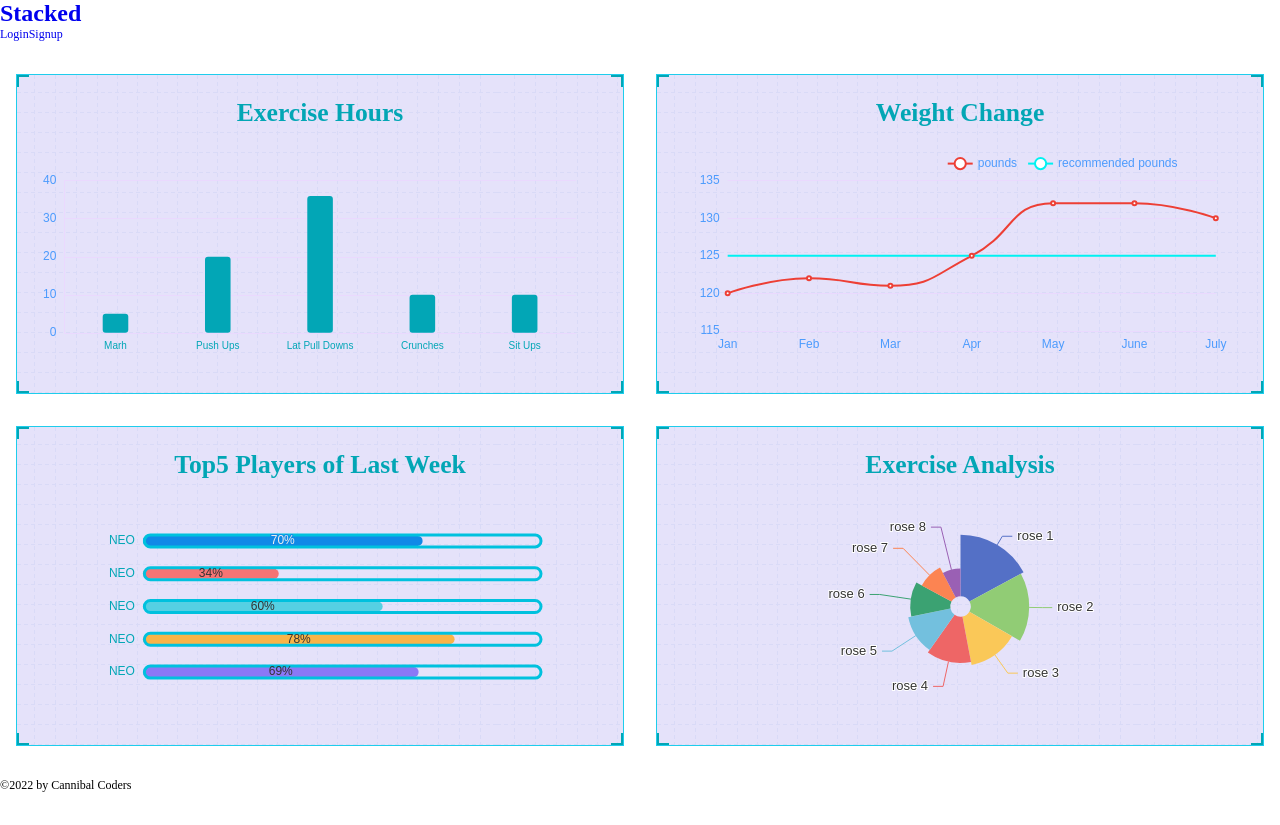
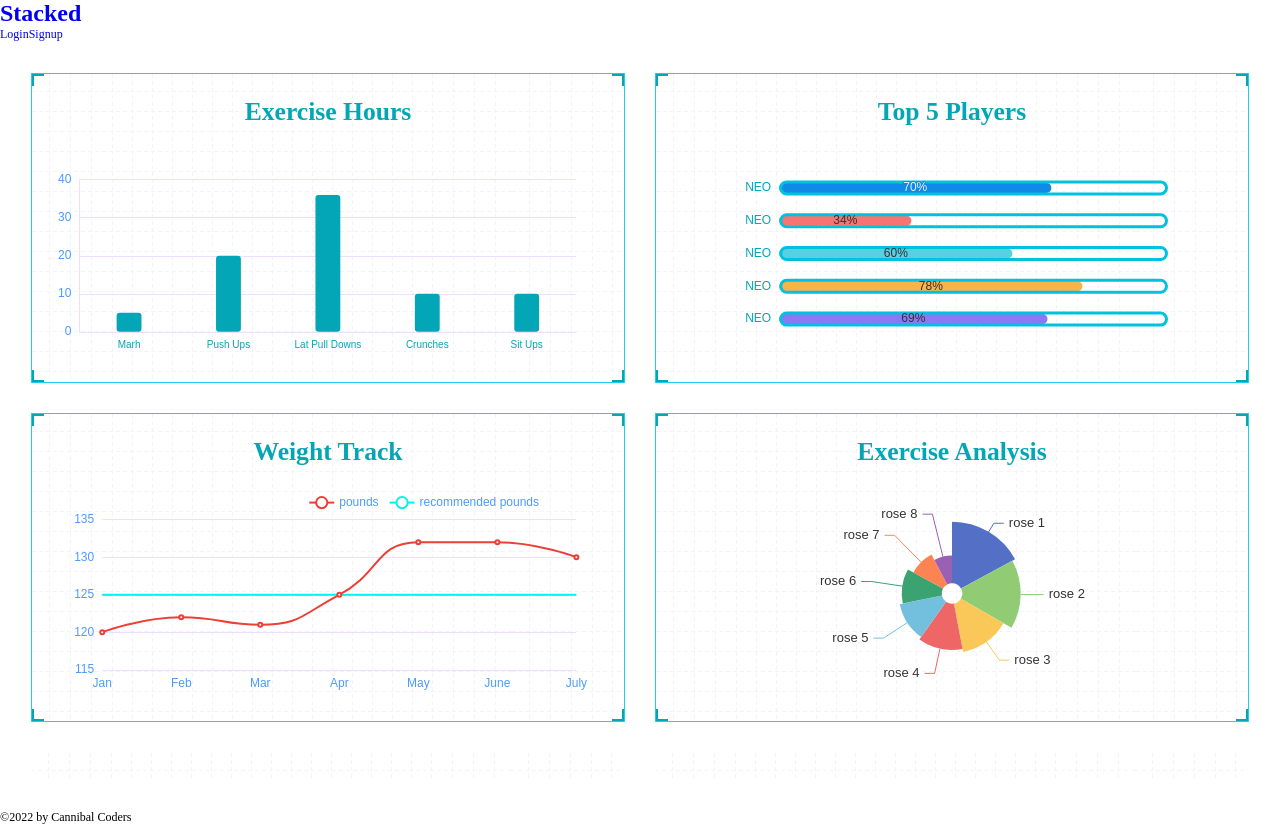
Before and after one commit to mschaaf17/Exercise-Mern, a React (Create React App) app in the folder client/: page /ranking in a window 1280 px wide. Before the commit the page ends 800 px from the top, so only its background shows below. Built offline with nearby package versions, Linux system fonts and the light colour scheme.

Commit message:
add css to make all charts align to left

```diff
--- a/client/src/pages/Ranking/index.css
+++ b/client/src/pages/Ranking/index.css
@@ -7,27 +7,34 @@
 .mainbox {
   display: flex;
   flex-wrap: wrap;
+  justify-content: center;
   /* min-width: 1024px;
   max-width: 1920px; */
-  padding: 0.125rem 0;
-}
-
-.column {
-  flex: 1;
-  margin: 0.125rem;
-  /* background-color: pink; */
-  background-color: rgba(79, 54, 219, 0.144);
-  min-width: 400px;
+  padding: 0.125rem;
 }
 
 .panel {
-  height: 2.5rem;
+  flex: 1;
+  min-width: 400px;
+  margin: 0.12rem;
+  /* background-color: pink; */
+  background-color: rgba(79, 54, 219, 0.144);
+  /* min-width: 400px; */
+  /* height: 2.5rem; */
   position: relative;
   padding: 0 0.2rem 0.2rem;
 
   /* margin-bottom: 0.25rem; */
   border: 1px solid rgb(30, 205, 236);
   background: url(../../assets/images/line.png);
+}
+
+.panel-blank {
+  border: none;
+}
+.panel-blank::before,
+.panel-blank::after {
+  display: none;
 }
 
 .panel::before {
@@ -90,8 +97,5 @@
 }
 
 .chart {
-  /* height: 1.6rem; */
-  display: flex;
   height: 1.6rem;
-  /* height: 100%; */
 }
--- a/client/src/pages/Ranking/index.js
+++ b/client/src/pages/Ranking/index.js
@@ -18,34 +18,29 @@ function Ranking() {
 
   return (
     <div className="mainbox">
-      <div className="column">
-        <div className="panel bar">
+      <div className="panel">
         <h2>Exercise Hours</h2>
         <div className="chart hour"></div>
         <div className="panel-footer"></div>
       </div>
+      <div className="panel">
+        <h2>Top 5 Players</h2>
+        <div className="chart ranking"></div>
+        <div className="panel-footer"></div>
       </div>
-      <div className="column">
-        <div className="panel line">
-          <h2>Weight Change</h2>
+      <div className="panel">
+        <h2>Weight Track</h2>
         <div className="chart weight"></div>
         <div className="panel-footer"></div>
       </div>
-      </div>
-      <div className="column">
-        <div className="panel line">
-          <h2>Top5 Players of Last Week</h2>
-          <div className="chart ranking"></div>
-          <div className="panel-footer"></div>
-        </div>
-      </div>
-      <div className="column">
-        <div className="panel line">
+
+      <div className="panel">
         <h2>Exercise Analysis</h2>
         <div className="chart analysis"></div>
         <div className="panel-footer"></div>
       </div>
-      </div>
+      <div className="panel panel-blank"></div>
+      <div className="panel panel-blank"></div>
     </div>
   );
 }
```
Lines whose indentation alone changed are shown as unchanged.
